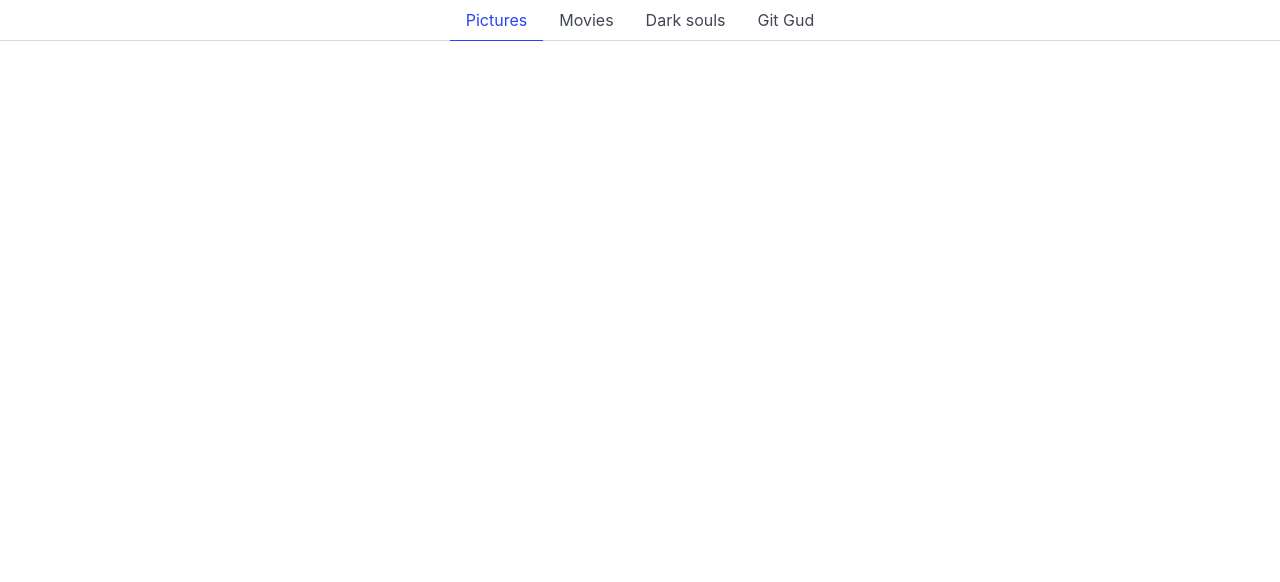
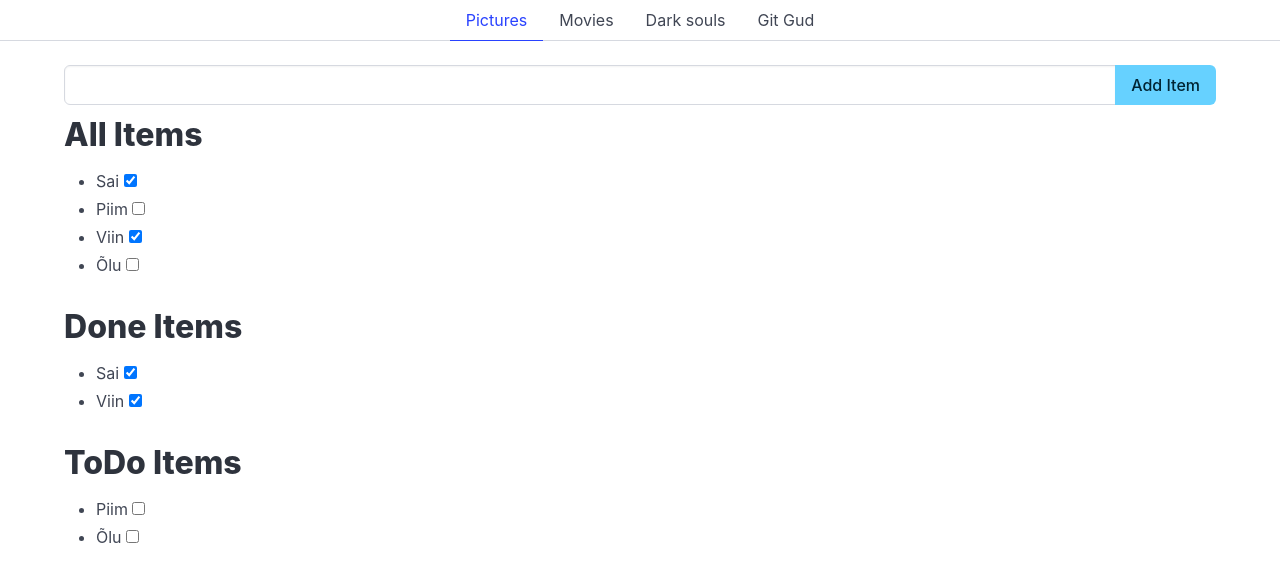
Before and after one commit to siim803/JS_AJAX, a Vue app in the folder jsajax-main/: page / in a window 1280 px wide. Shown: the top 582 px of the page. Built offline with nearby package versions, Linux system fonts and the light colour scheme.

Commit message:
WEBSITE TÖÖTABgit add .!

```diff
--- a/jsajax-main/src/App.vue
+++ b/jsajax-main/src/App.vue
@@ -1,6 +1,7 @@
 <script setup>
     import { ref } from 'vue';
     import Tabs from './components/Tabs.vue';
+    import ToDo from './pages/ToDo.vue';
 
     let titles = ref([
         'Pictures',
@@ -17,6 +18,6 @@ let active_tab = ref(0);
     <Tabs :titles="titles" :active="active_tab"></Tabs>
 
     <div class="container">
-
+        <ToDo />
     </div>
 </template>
--- a/jsajax-main/src/pages/ToDo.vue
+++ b/jsajax-main/src/pages/ToDo.vue
@@ -1,6 +1,6 @@
 <script setup>
 import { computed, ref } from 'vue';
-import ItemList from './components/ItemList.vue';
+import ItemList from '../components/ItemList.vue';
 let i = 1;
 let items = ref([
     {id: i++, text: 'Sai', isDone: true },
```
Also changed, not shown: 2 other files (tests, documents, lock files or other folders).
